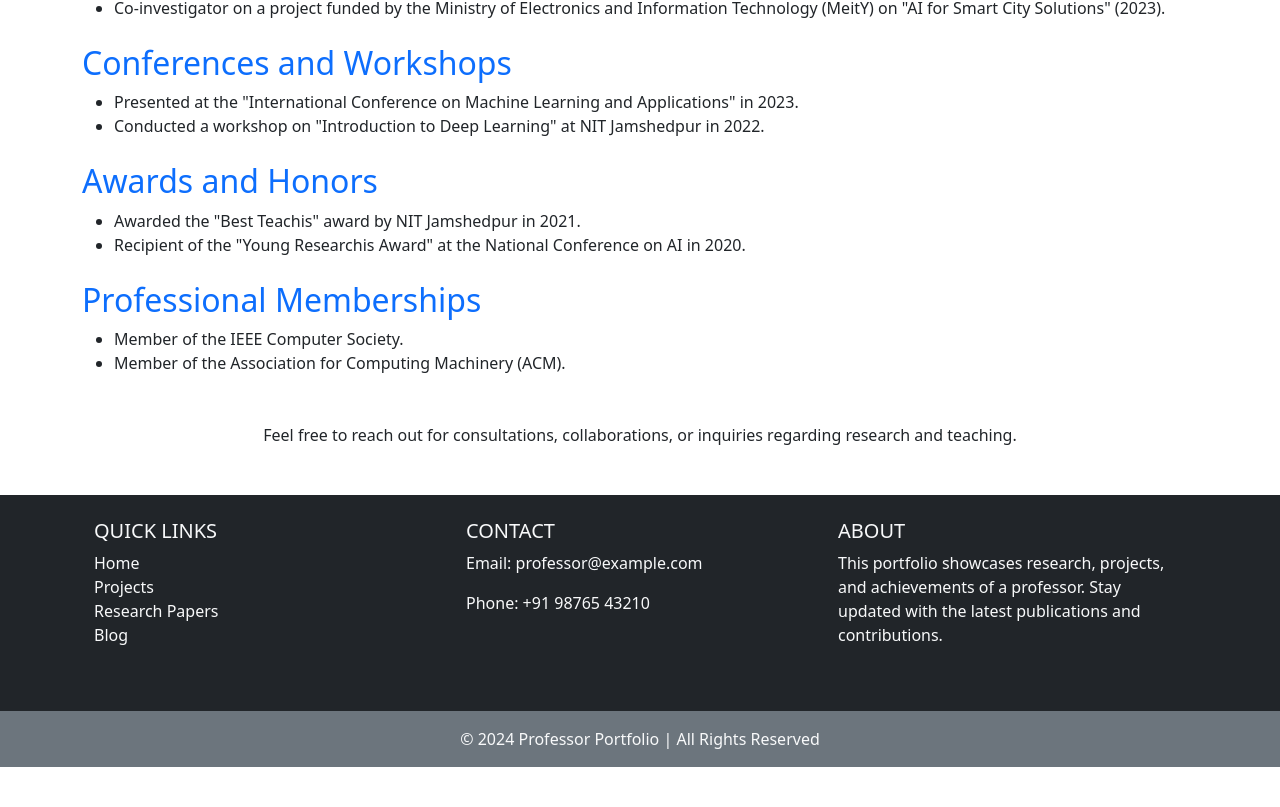
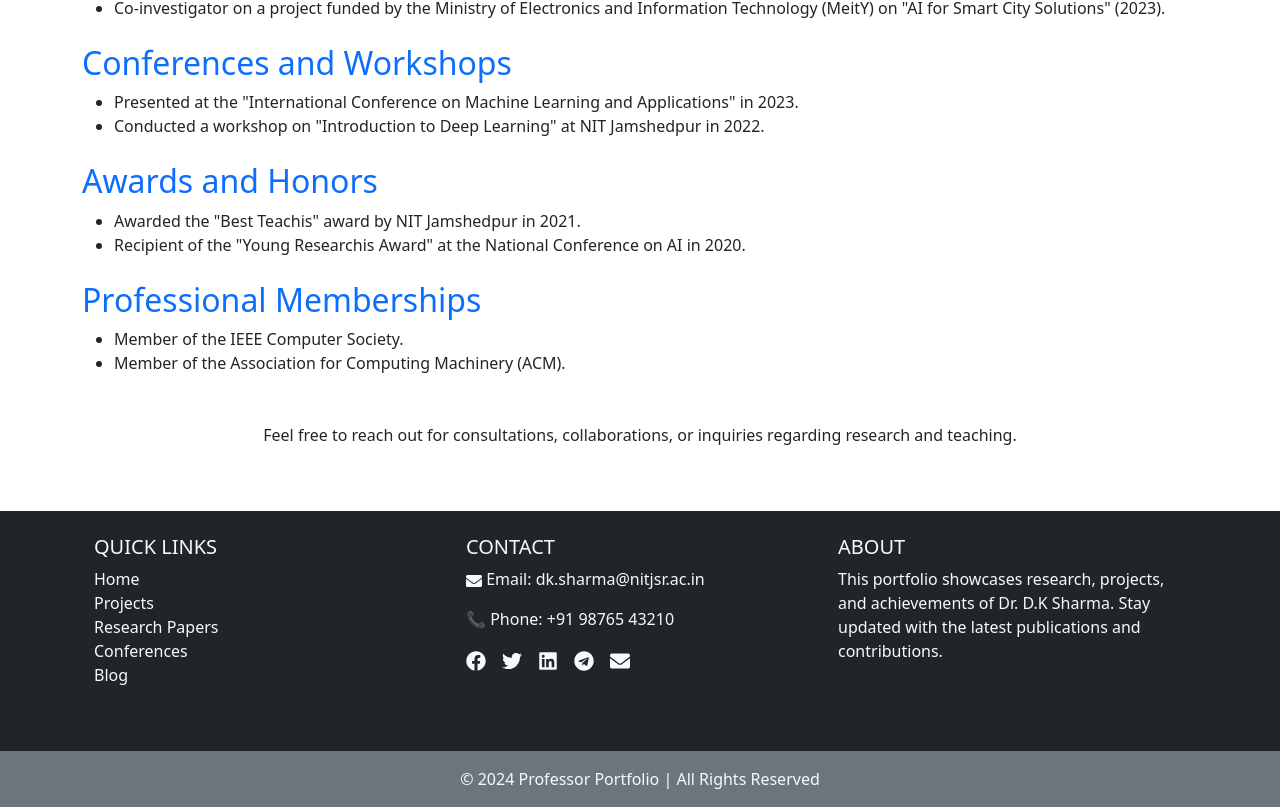
Before and after one commit to roshnikumari-21/Portfolio, a React (Vite) app in the folder frontend/: page / in a window 1280 px wide. Shown: the part 1087-1894 px from the top of the page. Before the commit the page ends 1854 px from the top, so only its background shows below. Built offline with nearby package versions, Linux system fonts and the light colour scheme.

Commit message:
fixed footer position

```diff
--- a/frontend/src/Layout.jsx
+++ b/frontend/src/Layout.jsx
@@ -1,21 +1,17 @@
+
 import { Outlet } from "react-router-dom";
 import Footer from "./pages/Footer";
 import Navbar from "./pages/Navbar";
-import Home from "./pages/Home";
-
 import React from "react";
 
 function Layout() {
   return (
-    <div>
-      <div>
-        <Navbar />
-        <main>
-
-          <Outlet />
-        </main>
-        <Footer />
-      </div>
+    <div className="d-flex flex-column min-vh-100">
+      <Navbar />
+      <main className="flex-grow-1">
+        <Outlet />
+      </main>
+      <Footer />
     </div>
   );
 }
--- a/frontend/src/pages/Footer.jsx
+++ b/frontend/src/pages/Footer.jsx
@@ -1,7 +1,58 @@
+
+
+// import React from "react";
+
+
+// function Footer() {
+//   return (
+//     <footer className="bg-dark text-light text-center text-lg-start mt-5">
+//       <div className="container p-4">
+//         <div className="row">
+
+//           <div className="col-lg-4 col-md-6 mb-4">
+//             <h5 className="text-uppercase">Quick Links</h5>
+//             <ul className="list-unstyled">
+//               <li><a href="#" className="text-light text-decoration-none">Home</a></li>
+//               <li><a href="#" className="text-light text-decoration-none">Projects</a></li>
+//               <li><a href="#" className="text-light text-decoration-none">Research Papers</a></li>
+//               <li><a href="#" className="text-light text-decoration-none">Blog</a></li>
+//             </ul>
+//           </div>
+
+
+//           <div className="col-lg-4 col-md-6 mb-4">
+//             <h5 className="text-uppercase">Contact</h5>
+//             <p>Email: dk.sharma@nitjsr.ac.in</p>
+//             <p>Phone: +91 98765 43210</p>
+//             <div>
+//               <a href="#" className="text-light me-3"><i className="fab fa-facebook"></i></a>
+//               <a href="#" className="text-light me-3"><i className="fab fa-twitter"></i></a>
+//               <a href="#" className="text-light me-3"><i className="fab fa-linkedin"></i></a>
+//             </div>
+//           </div>
+
+
+//           <div className="col-lg-4 col-md-12 mb-4">
+//             <h5 className="text-uppercase">About</h5>
+//             <p>This portfolio showcases research, projects, and achievements of a Dr. D.K Sharma. Stay updated with the latest publications and contributions.</p>
+//           </div>
+//         </div>
+//       </div>
+
+
+//       <div className="text-center p-3 bg-secondary">
+//         © 2024 Professor Portfolio | All Rights Reserved
+//       </div>
+//     </footer>
+//   );
+// }
+
+// export default Footer;
 
 
 import React from "react";
-
+import { Link } from "react-router-dom"; // Import Link for navigation
+import { FaFacebook, FaTwitter, FaLinkedin, FaTelegram, FaEnvelope } from "react-icons/fa"; // Import social media icons
 
 function Footer() {
   return (
@@ -9,37 +60,43 @@ function Footer() {
       <div className="container p-4">
         <div className="row">
 
+          {/* Quick Links Section */}
           <div className="col-lg-4 col-md-6 mb-4">
             <h5 className="text-uppercase">Quick Links</h5>
             <ul className="list-unstyled">
-              <li><a href="#" className="text-light text-decoration-none">Home</a></li>
-              <li><a href="#" className="text-light text-decoration-none">Projects</a></li>
-              <li><a href="#" className="text-light text-decoration-none">Research Papers</a></li>
-              <li><a href="#" className="text-light text-decoration-none">Blog</a></li>
+              <li><Link to="/" className="text-light text-decoration-none">Home</Link></li>
+              <li><Link to="/project" className="text-light text-decoration-none">Projects</Link></li>
+              <li><Link to="/project" className="text-light text-decoration-none">Research Papers</Link></li>
+              <li><Link to="/conference" className="text-light text-decoration-none">Conferences</Link></li>
+              <li><Link to="/blog" className="text-light text-decoration-none">Blog</Link></li>
+
             </ul>
           </div>
 
-
+          {/* Contact Section */}
           <div className="col-lg-4 col-md-6 mb-4">
             <h5 className="text-uppercase">Contact</h5>
-            <p>Email: professor@example.com</p>
-            <p>Phone: +91 98765 43210</p>
-            <div>
-              <a href="#" className="text-light me-3"><i className="fab fa-facebook"></i></a>
-              <a href="#" className="text-light me-3"><i className="fab fa-twitter"></i></a>
-              <a href="#" className="text-light me-3"><i className="fab fa-linkedin"></i></a>
+            <p><FaEnvelope /> Email: dk.sharma@nitjsr.ac.in</p>
+            <p>📞 Phone: +91 98765 43210</p>
+            <div className="social-icons">
+              <a href="https://facebook.com" target="_blank" rel="noopener noreferrer" className="text-light me-3"><FaFacebook size={20} /></a>
+              <a href="https://twitter.com" target="_blank" rel="noopener noreferrer" className="text-light me-3"><FaTwitter size={20} /></a>
+              <a href="https://linkedin.com" target="_blank" rel="noopener noreferrer" className="text-light me-3"><FaLinkedin size={20} /></a>
+              <a href="https://telegram.org" target="_blank" rel="noopener noreferrer" className="text-light me-3"><FaTelegram size={20} /></a>
+              <Link to="/contact" className="text-light me-3"><FaEnvelope size={20} /></Link>
             </div>
           </div>
 
-
+          {/* About Section */}
           <div className="col-lg-4 col-md-12 mb-4">
             <h5 className="text-uppercase">About</h5>
-            <p>This portfolio showcases research, projects, and achievements of a professor. Stay updated with the latest publications and contributions.</p>
+            <p>This portfolio showcases research, projects, and achievements of Dr. D.K Sharma. Stay updated with the latest publications and contributions.</p>
           </div>
+
         </div>
       </div>
 
-
+      {/* Copyright Section */}
       <div className="text-center p-3 bg-secondary">
         © 2024 Professor Portfolio | All Rights Reserved
       </div>
```
